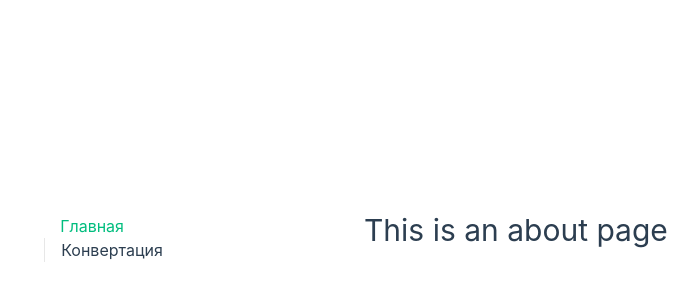
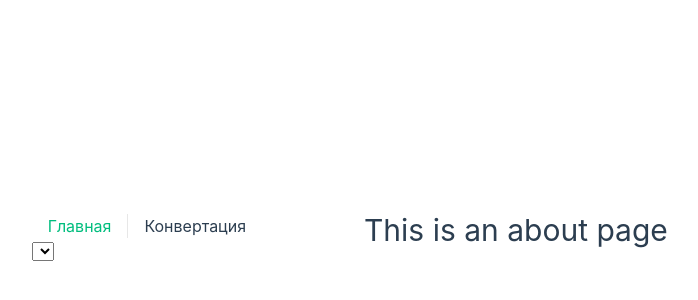
Before and after one commit to Panych-hub/adopt-me-test, a Vue app: page /convert in a window 1280 px wide. Shown: the part 170-470 px from the top of the page, without its empty margins (276-974 px from the left). Built offline with nearby package versions, Linux system fonts and the light colour scheme; the HTML template or start-up script is replaced by a standard one.

Commit message:
feat: add content to currency options component

```diff
--- a/src/components/CurrencyOptions.vue
+++ b/src/components/CurrencyOptions.vue
@@ -1,10 +1,18 @@
 <script setup lang="ts">
+import { useCurrencyStore } from '@/stores/currency.ts'
 
+const currencyStore = useCurrencyStore()
 </script>
 
 <template>
-<div></div>
-
+  <select
+    v-model="currencyStore.currentCurrency"
+  >
+    <option v-for="key in Object.values(currencyStore.currencyNames)" :key="key" :value="key">
+      {{ key }}
+    </option>
+  </select>
+  {{currencyStore.currentCurrency}}
 </template>
 
 <style scoped>
--- a/src/stores/currency.ts
+++ b/src/stores/currency.ts
@@ -8,7 +8,7 @@ export const useCurrencyStore = defineStore('currency', () => {
   const currenciesList = ref<CurrencyList>({})
   const baseCurrencies: string[] = ['rub', 'usd', 'eur']
   const addedCurrencies: string[] = []
-  const currencyNames = computed(() => Object.keys(currenciesList))
+  const currencyNames = computed(() => Object.keys(currenciesList.value))
 
   function parseCurrencies(currencyObject: CurrencyObject) {
     Object.entries(currencyObject).forEach(([key, value]) => {
@@ -26,6 +26,9 @@ export const useCurrencyStore = defineStore('currency', () => {
     parseCurrencies(currencyObject)
   }
 
+  function selectCurrency(currency: string) {
+    currentCurrency.value = currency
+  }
   function addCurrency(currency: string) {
     addedCurrencies.push(currency)
   }
@@ -43,5 +46,6 @@ export const useCurrencyStore = defineStore('currency', () => {
     getCurrencies,
     addCurrency,
     removeCurrency,
+    selectCurrency
   }
 })
```
Also changed, not shown: src/components/CurrencyCard.vue (added, +11 -0 lines).
